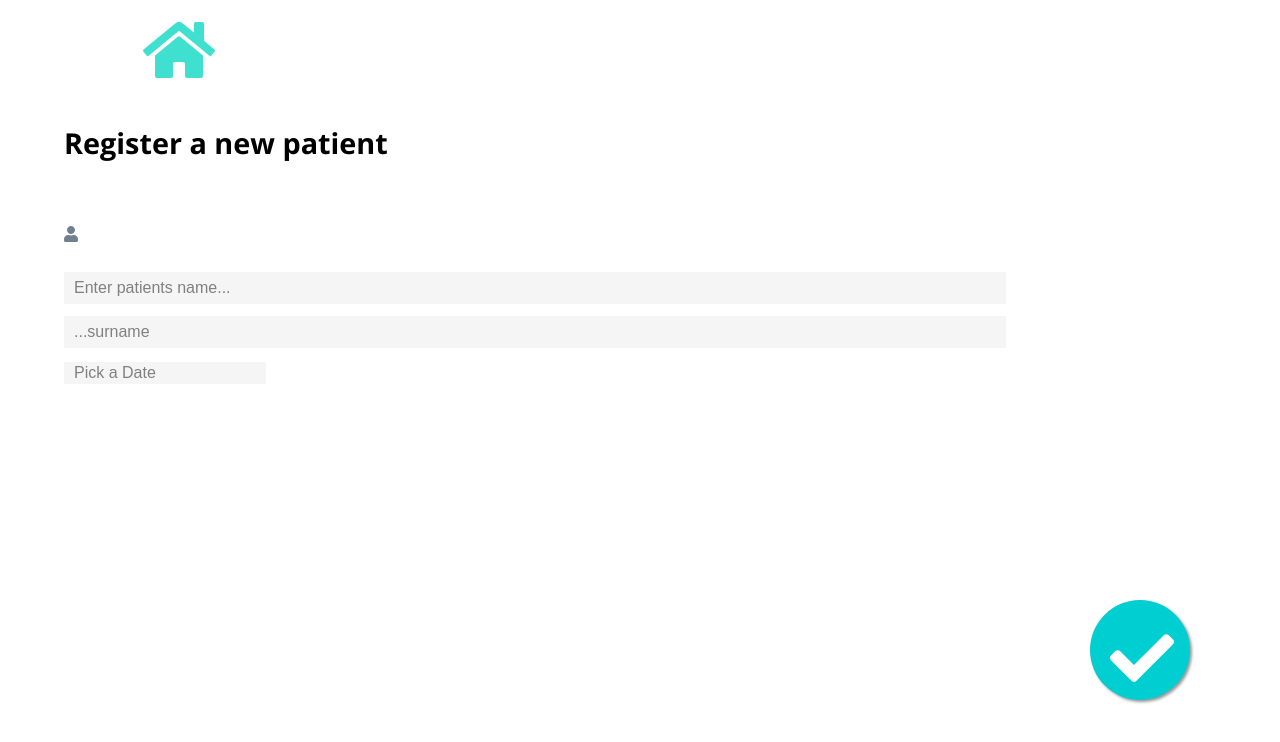
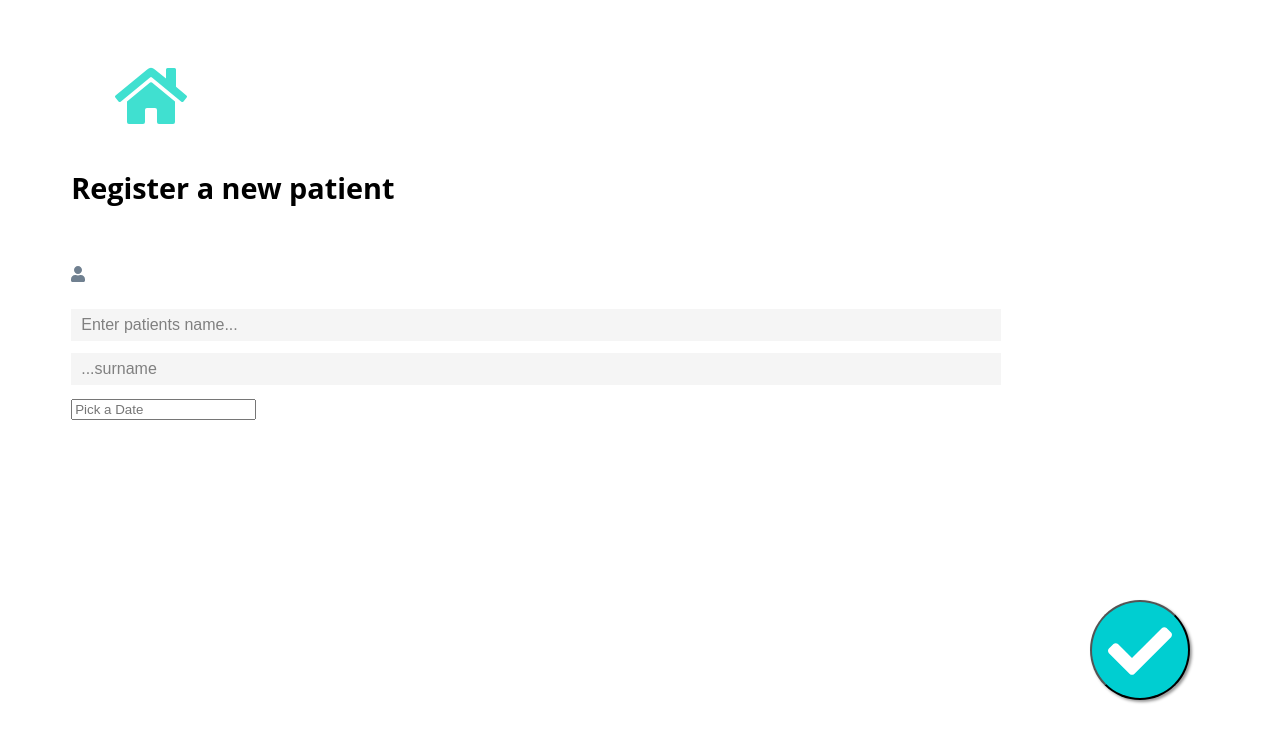
Before and after one commit to screeeen/Patients-crud, a React (Create React App) app: page /add in a window 1280 px wide. Shown: the top 742 px of the page. Built offline with nearby package versions, Linux system fonts and the light colour scheme.

Commit message:
styled components

```diff
--- a/src/App.js
+++ b/src/App.js
@@ -9,9 +9,11 @@ import MockData from './data/MockData'
 import AddPatient from './components/AddPatient'
 import EditPatient from './components/EditPatient'
 import PatientsList from './components/PatientsList'
-import './index.css'
 import { FontAwesomeIcon } from '@fortawesome/react-fontawesome'
 import { faHome } from '@fortawesome/free-solid-svg-icons'
+import {Container,Nav,Ul,Li,Pe} from './components/Styles.jsx'
+
+
 
 
 const App = () => {
@@ -29,10 +31,10 @@ const App = () => {
 
   const addNewPatient = (patient) => {
     patient.id = getLastId();
-    setPatientList([...patientList,patient])
+    setPatientList([...patientList, patient])
   }
 
-  const editPatient = (updatedPatient)=> {
+  const editPatient = (updatedPatient) => {
     const updatedPatientList = patientList.map((patient) => (patient.id === updatedPatient.id ? updatedPatient : patient));
     setPatientList(updatedPatientList);
   }
@@ -43,22 +45,22 @@ const App = () => {
   }
 
   return (
-      <div className='container'>
+    <Container>
       <Router>
-          <nav >
-            <ul>
-              <li>
-                <Link to="/Patients-crud"><p><FontAwesomeIcon className='icon' icon={faHome} size='4x' color='turquoise' /></p></Link>
-              </li>
-            </ul>
-          </nav>
+        <Nav >
+          <Ul>
+            <Li>
+              <Link to="/Patients-crud"><Pe><FontAwesomeIcon className='icon' icon={faHome} size='4x' color='turquoise' /></Pe></Link>
+            </Li>
+          </Ul>
+        </Nav>
         <Switch>
           <Route exact path="/Patients-crud" component={() => <PatientsList patientList={patientList} editPatient={editPatient} deletePatient={deletePatient} addNewPatient={addNewPatient} />} />
           <Route exact path="/add" component={() => <AddPatient addNewPatient={addNewPatient} />} />
           <Route exact path="/edit" component={() => <EditPatient patient={patient} editPatient={editPatient} />} />
         </Switch>
       </Router>
-      </div>
+    </Container>
   );
 }
 
--- a/src/components/AddPatient.jsx
+++ b/src/components/AddPatient.jsx
@@ -7,13 +7,14 @@ import {
   formatDate,
   parseDate,
 } from 'react-day-picker/moment';
-import '../index.css'
 import { FontAwesomeIcon } from '@fortawesome/react-fontawesome'
 import { faUser, faCheck } from '@fortawesome/free-solid-svg-icons'
 import CalculateAge from './CalculateAge'
+import {EndForm,InputBox,Input,Pe,TitleH3} from './Styles.jsx'
 
 
 const AddPatient = ({ addNewPatient,history }) => {
+
   const initialState = {
     name: '',
     surname: '',
@@ -34,7 +35,7 @@ const AddPatient = ({ addNewPatient,history }) => {
     event.preventDefault();
     addNewPatient(user);
     setUser(initialState);
-    history.push('/');
+    history.push('/Patients-crud');
   }
 
   const handleDayChange = (birth, modifiers, dayPickerInput) => {
@@ -45,20 +46,20 @@ const AddPatient = ({ addNewPatient,history }) => {
 
     return (
       <>
-        <h3>Register a new patient</h3>
+        <TitleH3>Register a new patient</TitleH3>
 
         <form onSubmit={handleFormSubmit}>
-          <p><FontAwesomeIcon icon={faUser} color='slategrey' /></p>
+          <Pe><FontAwesomeIcon icon={faUser} color='slategrey' /></Pe>
 
-          <div className="input-box">
-            <input type="text" required name="name" placeholder="Enter patients name..." value={user.name} onChange={handleInputChange} />
-          </div>
+          <InputBox>
+            <Input type="text" required name="name" placeholder="Enter patients name..." value={user.name} onChange={handleInputChange} />
+          </InputBox>
 
-          <div className="input-box">
-            <input type="text" required name="surname" placeholder="...surname" value={user.surname} onChange={e => handleInputChange(e)} />
-          </div>
+          <InputBox>
+            <Input type="text" required name="surname" placeholder="...surname" value={user.surname} onChange={e => handleInputChange(e)} />
+          </InputBox>
 
-          <div className="input-box">
+          <InputBox>
             <DayPickerInput
               formatDate={formatDate}
               parseDate={parseDate}
@@ -73,8 +74,8 @@ const AddPatient = ({ addNewPatient,history }) => {
                 },
               }}
             />
-          </div>
-          <button className="end-form"><p><FontAwesomeIcon icon={faCheck} size='4x' /></p></button>
+          </InputBox>
+          <EndForm><Pe><FontAwesomeIcon icon={faCheck} size='4x' /></Pe></EndForm>
         </form >
       </>
     )
--- a/src/components/PatientsList.jsx
+++ b/src/components/PatientsList.jsx
@@ -1,56 +1,57 @@
 import React from 'react'
-import { Link,withRouter } from "react-router-dom";
+import { Link, withRouter } from "react-router-dom";
 import Moment from 'react-moment'
-import '../index.css'
+// import '../index.css'
 import { FontAwesomeIcon } from '@fortawesome/react-fontawesome'
-import { faEdit,faTrashAlt, faPlus } from '@fortawesome/free-solid-svg-icons'
+import { faEdit, faTrashAlt, faPlus } from '@fortawesome/free-solid-svg-icons'
+import {RegisterArea,Table, Tr,Td,Th,Button,TitleH3} from './Styles.jsx'
 
-const PatientsList = ({ patientList, editPatient, deletePatient, addNewPatient,history }) => {
+
+const PatientsList = ({ patientList, editPatient, deletePatient, addNewPatient, history }) => {
 
   return (
     <>
-    <h3>Patients List</h3>
-      <table>
+      <TitleH3>Patients List</TitleH3>
+      <Table>
         <thead>
-          <tr>
-            <th>Id</th>
-            <th>Name</th>
-            <th>Surname</th>
-            <th>Age</th>
-            <th>Birth Date</th>
-            <th>Actions</th>
-          </tr>
+          <Tr>
+            <Th>Id</Th>
+            <Th>Name</Th>
+            <Th>Surname</Th>
+            <Th>Age</Th>
+            <Th>Birth Date</Th>
+            <Th>Actions</Th>
+          </Tr>
         </thead>
         <tbody>
           {
             patientList.length > 0 ? (
               patientList.map(patient => (
-                <tr key={patient.id}>
-                  <td className='id'>{patient.id}</td>
-                  <td>{patient.name}</td>
-                  <td>{patient.surname}</td>
-                  <td>{patient.age}</td>
-                  <td><Moment format="DD.MM.YYYY">{patient.birth}</Moment></td>
-                  <td><button onClick={() => history.push({
-                    pathname:'/edit',
-                    state:{patient}
-                    })}><p><FontAwesomeIcon icon={faEdit} size='lg'/></p></button></td>
-
-                  <td><button onClick={() => { deletePatient(patient.id) }}><p><FontAwesomeIcon icon={faTrashAlt} size='lg'/></p></button></td>
-                </tr>
+                <Tr key={patient.id}>
+                  <Td patientId>{patient.id}</Td>
+                  <Td>{patient.name}</Td>
+                  <Td>{patient.surname}</Td>
+                  <Td>{patient.age}</Td>
+                  <Td><Moment format="DD.MM.YYYY">{patient.birth}</Moment></Td>
+                  <Td><Button onClick={() => history.push({
+                    pathname: '/edit',
+                    state: { patient }
+                  })}><p><FontAwesomeIcon icon={faEdit} size='lg' /></p></Button></Td>
+                  <Td><Button onClick={() => { deletePatient(patient.id) }}><p><FontAwesomeIcon icon={faTrashAlt} size='lg' /></p></Button></Td>
+                </Tr>
               )
               )
             ) : (
-                <tr>
+                <Tr>
                   <td>No patients yet.</td>
-                </tr>
+                </Tr>
               )
           }
         </tbody>
-      </table >
-      <div className="register-area">
-      <Link to="/add"><p><FontAwesomeIcon icon={faPlus} size='4x'/></p></Link>
-      </div>
+      </Table >
+      <RegisterArea>
+        <Link to="/add"><p><FontAwesomeIcon icon={faPlus} size='4x' color='whitesmoke' /></p></Link>
+      </RegisterArea>
     </>
   )
 }
--- /dev/null
+++ b/src/components/Styles.jsx
@@ -0,0 +1,180 @@
+import styled from 'styled-components';
+
+export const InputBox = styled.div`
+width: 100%;
+height: 28px;
+padding: 8px 0;
+display: flex;
+flex-flow: row wrap;
+align-items: flex-start;
+justify-content: space-between;`;
+
+export const Input = styled.input`
+width: 80%;
+text-decoration: none;
+border: none;
+background-color: whitesmoke;
+padding: 2px 10px;
+color: grey;
+height: 100%;
+font-size: medium;
+
+ &::placeholder {
+  color: grey;
+  font-size: medium;
+}
+
+& :focus {
+  outline: none;
+}
+
+
+&:focus::placeholder {
+  color: transparent;
+  border: none !important;
+}
+`;
+
+export const TitleH3 = styled.h3`
+font-weight: 700;
+margin: auto;
+padding: 40px 10px 40px 0;
+font-size: 1.8em;
+`;
+
+
+export const Th = styled.th`
+text-align: left;
+color: darkslategrey;
+font-weight: 700;
+
+
+
+`;
+
+export const Td = styled.td`
+color: slategrey;
+padding-left: ${props => (props.patientId ? '4px' : '0')};
+
+
+
+`;
+
+export const Tr = styled.tr`
+font-weight: 700;
+
+&:nth-child(even) {
+  background-color: whitesmoke;
+}
+`;
+
+export const Table = styled.table`
+width: 100%;
+margin: auto;
+`;
+
+export const Span = styled.span`
+color: grey;
+`;
+
+
+export const Button = styled.button`
+font-weight: 700;
+text-align: center;
+margin: auto;
+text-decoration: none;
+color: white;
+
+padding: 10px 20px;
+border: none !important;
+background-color: transparent;
+color: slategray;
+
+ &:hover {
+  color: darkslategray;
+  border: 1px solid black;
+}
+`;
+
+export const RegisterArea = styled.div`
+position: fixed;
+width: 100px;
+height: 100px;
+bottom: 100px;
+right: 90px;
+background-color: darkturquoise;
+color: #fff;
+border-radius: 50px;
+text-align: center;
+box-shadow: 2px 2px 3px #999;
+margin: auto;
+
+& :hover :nth-child(1) {
+  color: rgb(164, 157, 199);
+}
+
+`;
+
+export const EndForm = styled.button`
+position: fixed;
+width: 100px;
+height: 100px;
+bottom: 100px;
+right: 90px;
+background-color: darkturquoise;
+color: #fff;
+border-radius: 50px;
+text-align: center;
+box-shadow: 2px 2px 3px #999;
+margin: auto;
+
+& :hover :nth-child(1) {
+  color: rgb(164, 157, 199);
+}
+`;
+
+export const Container = styled.div`
+width: 90%;
+height: 100vh;
+margin: 0 auto;
+font-family: 'Open Sans', sans-serif;
+/* overflow: hidden; */
+padding-top: 20px;
+`;
+
+export const Nav = styled.nav`
+position: sticky;
+`;
+
+export const Ul = styled.ul`
+    width: 100%;
+    display: flex;
+    flex-flow: row nowrap;
+    border: 4px solid white;
+    color: turquoise;
+`;
+
+
+export const Li = styled.li`
+width: 20%;
+height: 60px;
+display: flex;
+align-items: flex-start;
+justify-content: flex-start;
+color: turquoise;
+text-decoration: none;
+list-style-type: none;
+
+&:hover {
+  color: rgb(164, 157, 199);
+}
+
+:hover :first-child {
+  /* background-color: rgb(164, 157, 199); */
+  color: rgb(164, 157, 199);
+}
+`;
+
+export const Pe = styled.p`
+font-size: medium;
+`;
--- a/src/index.css
+++ /dev/null
@@ -1,170 +0,0 @@
-@import url('https://fonts.googleapis.com/css2?family=Open+Sans:wght@300;400;600;700&display=swap');
-.container {
-    width: 90%;
-    height: 100vh;
-    margin: 0 auto;
-    font-family: 'Open Sans', sans-serif;
-    /* overflow: hidden; */
-    padding-top: 20px;
-}
-
-nav {
-    position: sticky;
-}
-
-ul {
-    width: 100%;
-    display: flex;
-    flex-flow: row nowrap;
-    border: 4px solid white;
-    color: turquoise;
-}
-
-li {
-    width: 20%;
-    height: 60px;
-    display: flex;
-    align-items: center;
-    justify-content: center;
-    /* background-color: darkturquoise; */
-    color: turquoise;
-    text-decoration: none;
-    list-style-type: none;
-}
-
-li:hover .icon {
-    /* background-color: rgb(164, 157, 199); */
-    color: rgb(164, 157, 199);
-}
-
-h3 {
-    font-weight: 700;
-    margin: auto;
-    padding: 40px 10px 40px 0;
-    font-size: 1.8em;
-}
-
-p {
-    font-size: medium;
-}
-
-a,
-button {
-    font-weight: 700;
-    text-align: center;
-    margin: auto;
-    text-decoration: none;
-    color: white;
-}
-
-th {
-    text-align: left;
-    color: darkslategrey;
-}
-
-tr th {
-    font-weight: 700;
-}
-
-td {
-    color: slategrey;
-}
-
-tr:nth-child(even) {
-    background-color: whitesmoke;
-}
-
-.id {
-    padding-left: 4px;
-}
-
-span {
-    color: grey;
-}
-
-form,
-table {
-    width: 100%;
-    margin: auto;
-}
-
-
-/* buttons */
-
-button {
-    padding: 10px 20px;
-    border: none !important;
-    background-color: transparent;
-    color: slategray;
-}
-
-.register-area,
-.end-form {
-    position: fixed;
-    width: 100px;
-    height: 100px;
-    bottom: 100px;
-    right: 90px;
-    background-color: darkturquoise;
-    color: #fff;
-    border-radius: 50px;
-    text-align: center;
-    box-shadow: 2px 2px 3px #999;
-    margin: auto;
-}
-
-button:hover {
-    color: darkslategray;
-    border: 1px solid black;
-}
-
-.register-area:hover,
-.end-form:hover {
-    background-color: rgb(164, 157, 199);
-    color: white;
-}
-
-
-/* forms */
-
-.input-box {
-    width: 100%;
-    height: 28px;
-    padding: 8px 0;
-    display: flex;
-    flex-flow: row wrap;
-    align-items: flex-start;
-    justify-content: space-between;
-}
-
-label {
-    vertical-align: bottom;
-    padding: 20px 20px;
-}
-
-input {
-    width: 80%;
-    text-decoration: none;
-    border: none;
-    background-color: whitesmoke;
-    padding: 2px 10px;
-    color: grey;
-    height: 100%;
-    font-size: medium;
-}
-
-input::placeholder {
-    color: grey;
-    font-size: medium;
-}
-
-input:focus::placeholder {
-    color: transparent;
-    border: none !important;
-}
-
-input:focus,
-textarea:focus,
-select:focus {
-    outline: none;
-}
--- a/src/index.js
+++ b/src/index.js
@@ -1,7 +1,6 @@
 import React from 'react';
 import ReactDOM from 'react-dom';
-import './index.css';
-import './reset.css';
+// import './reset.css';
 import App from './App';
 import * as serviceWorker from './serviceWorker';
 
```
Also changed, not shown: src/components/EditPatient.jsx (+12 -12 lines), 1 other file (tests, documents, lock files or other folders). Lines whose indentation alone changed are shown as unchanged.
